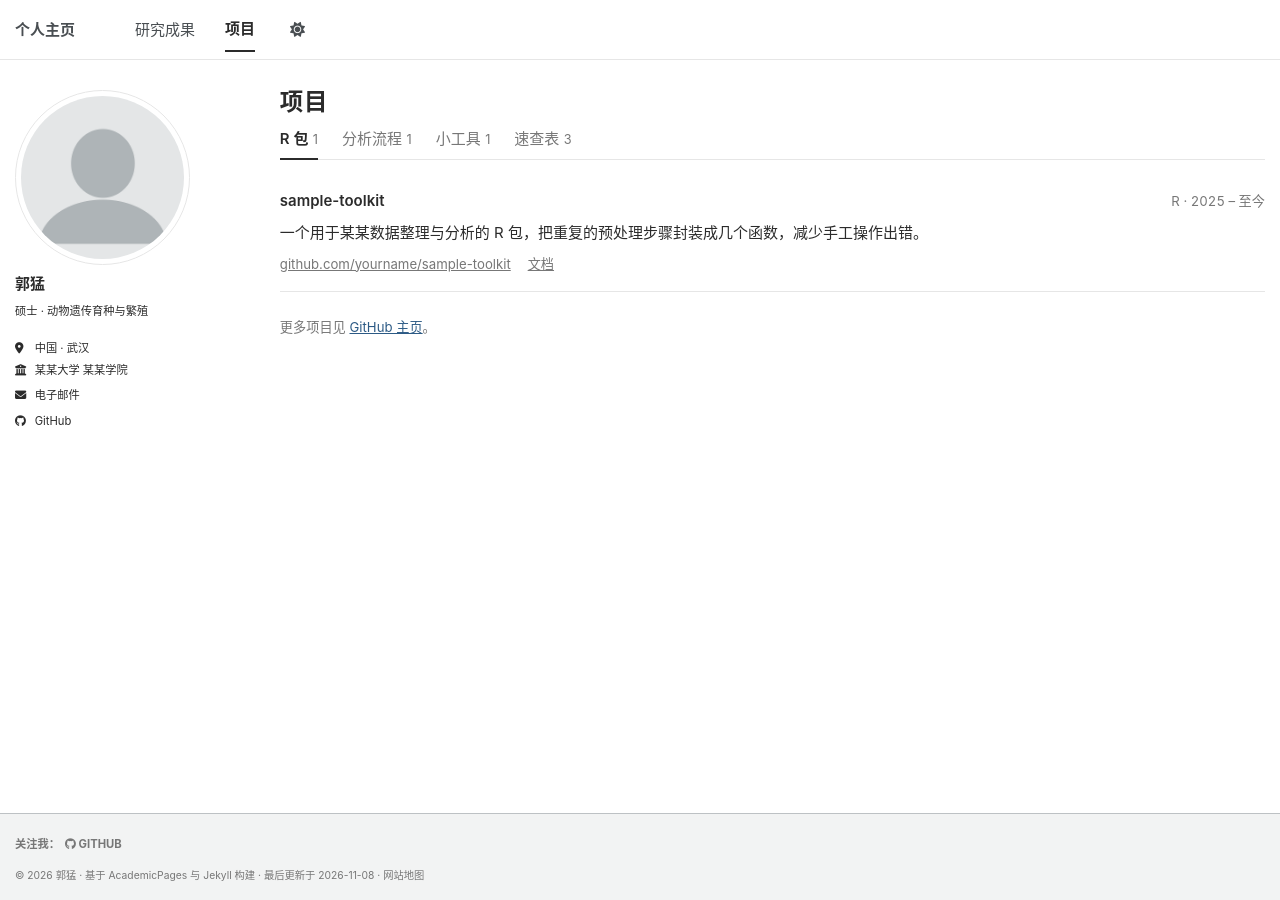
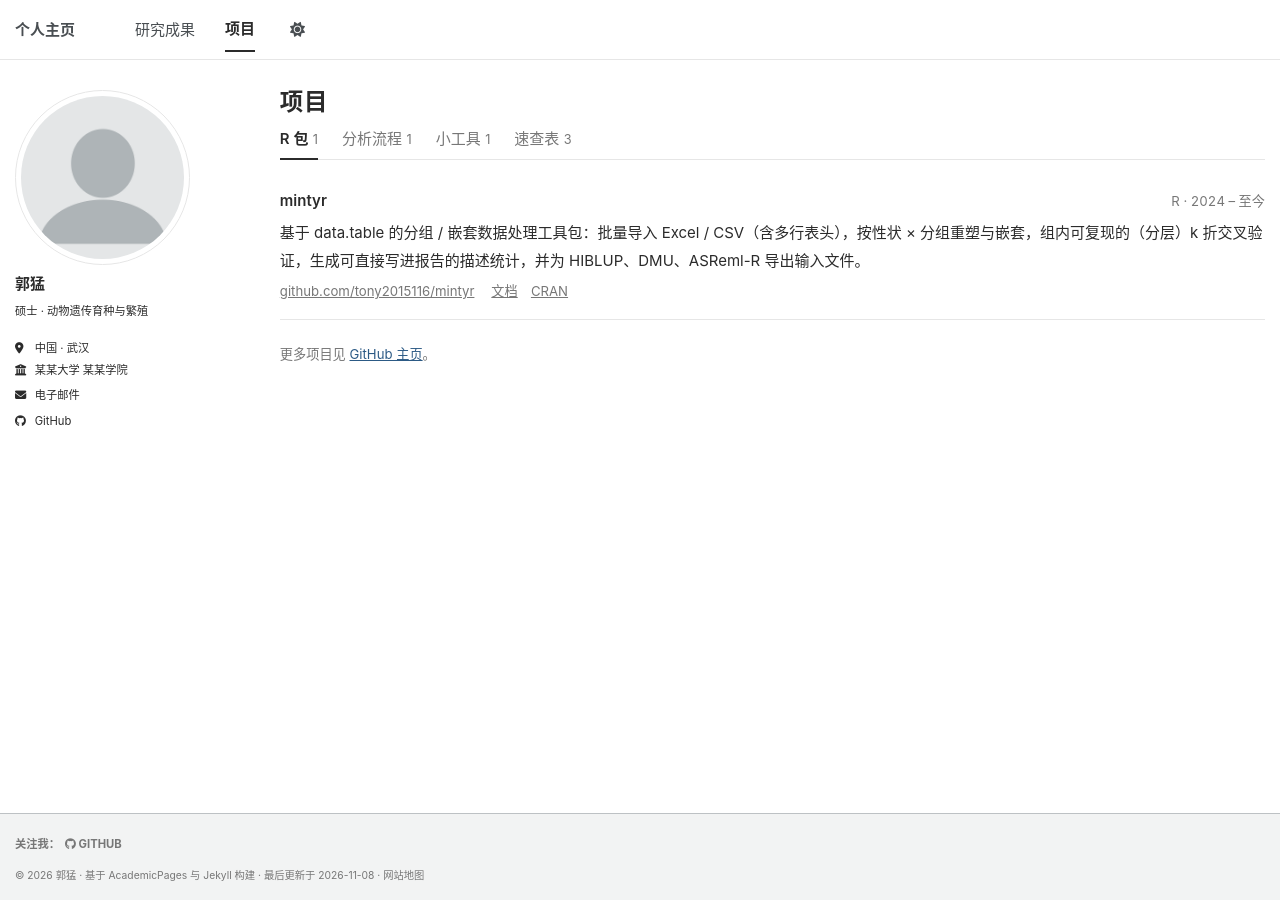
Before and after one commit to tony2015116/tony2015116.github.io, a Jekyll site: the page built from _pages/portfolio.html, in a window 1280 px wide. Built offline with Jekyll 4.4.1, drawn with Linux system fonts in a browser that asks for light colours; a script bundle is joined from its source files by our own code.

Commit message:
项目页：R 包加入 mintyr，替换示例条目

```diff
--- a/_data/projects.yml
+++ b/_data/projects.yml
@@ -16,14 +16,16 @@
 - category: "R 包"
   key: "r-packages"
   items:
-    - name: "sample-toolkit"
-      repo: "yourname/sample-toolkit"
-      description: "一个用于某某数据整理与分析的 R 包，把重复的预处理步骤封装成几个函数，减少手工操作出错。"
+    - name: "mintyr"
+      repo: "tony2015116/mintyr"
+      description: "基于 data.table 的分组 / 嵌套数据处理工具包：批量导入 Excel / CSV（含多行表头），按性状 × 分组重塑与嵌套，组内可复现的（分层）k 折交叉验证，生成可直接写进报告的描述统计，并为 HIBLUP、DMU、ASReml-R 导出输入文件。"
       language: "R"
-      year: "2025 – 至今"
+      year: "2024 – 至今"
       links:
         - title: "文档"
-          url: "https://yourname.github.io/sample-toolkit"
+          url: "https://tony2015116.github.io/mintyr/"
+        - title: "CRAN"
+          url: "https://CRAN.R-project.org/package=mintyr"
 
 - category: "分析流程"
   key: "pipelines"
```
